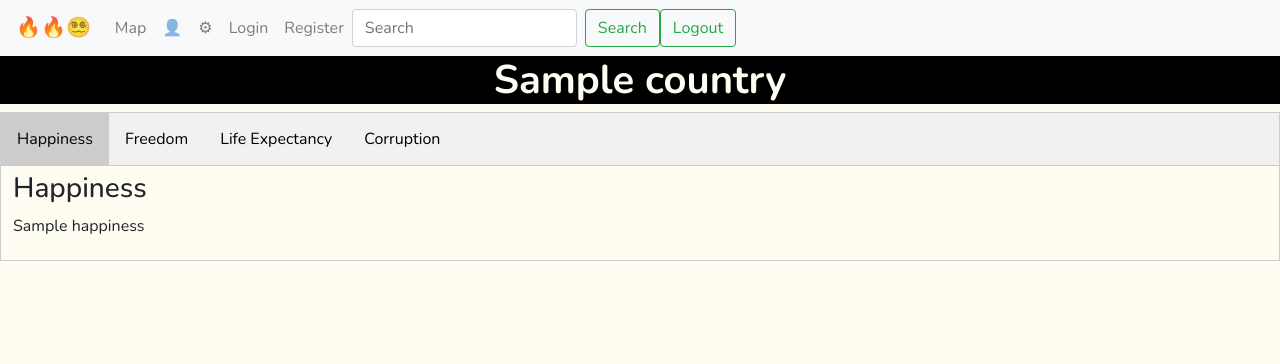
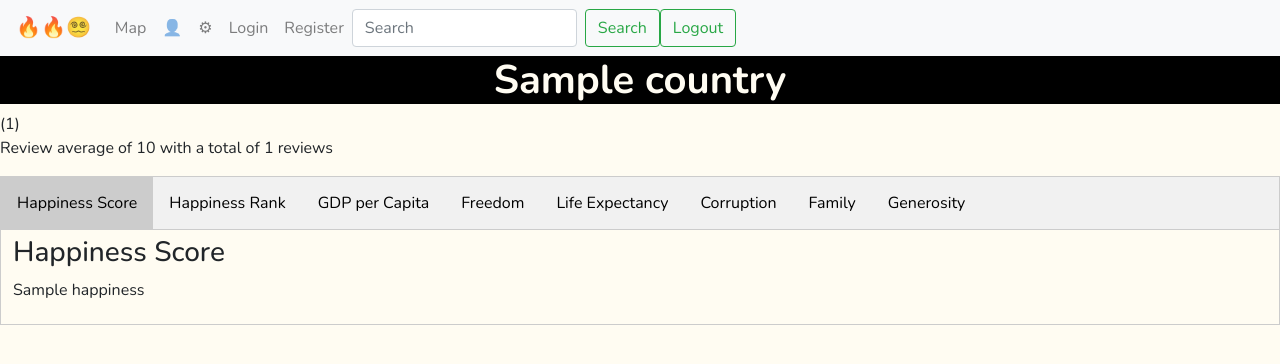
Before and after one commit to AndyShyklo/p04, a Flask app: template app/templates/country.html in a window 1280 px wide. Shown: the top 364 px of the page. Run offline with Flask 3, Linux system fonts and the light colour scheme; the template is opened without the code that fills it: most values are stand-ins (such as "Sample title", 1, 10 or a date in 2020); parts of the project's set-up code (start-up, migrations or seed data) failed here and were passed over.

Commit message:
made review and ranking system

```diff
--- a/app/__init__.py
+++ b/app/__init__.py
@@ -6,6 +6,7 @@
 from flask import Flask, render_template, request, redirect, session, url_for
 from mongo import *
 from users import *
+from rankings import *
 import os
 
 
@@ -58,10 +59,27 @@ def country(country):
     if (session.get("username") is None or session.get("password") is None):
         return redirect(url_for("login"))
     if country in get_countries():
-        return render_template('country.html', country = country, happiness = get_happiness_score_yearly(country), freedom = get_freedom_yearly(country), health = get_health_yearly(country), corruption = get_gov_trust_yearly(country))
+        if_rank = check_if_ranking(session.get("username"), country)
+        avg = calculate_rankings(country)
+        stars = round(avg)
+        num_reviews = num_rankings(country)
+        return render_template('country.html', country = country, if_rank = if_rank, avg = avg, stars = stars, num_reviews = num_reviews, happiness = get_happiness_score_yearly(country), rank = get_happiness_rank_yearly(country), gdp = get_gdp_per_capita_yearly(country), freedom = get_freedom_yearly(country), health = get_health_yearly(country), corruption = get_gov_trust_yearly(country), family = get_family_yearly(country), generosity = get_generosity_yearly(country))
     else:
         session["error"] = "Country does not have data"
         return redirect(url_for("map"))
+
+@app.route("/submit_rev", methods=["POST"])
+def submit_rev():
+    rating = request.form.get("rating")
+    country = request.form.get("country")
+    username = session.get("username")
+
+    print(f"rating: {rating}", flush=True)
+    print(f"country: {country}", flush=True)
+
+    make_ranking(username, country, rating)
+
+    return(redirect(url_for("country", country=country)))
 
 @app.route("/map")
 def map():
--- a/app/static/css/style.css
+++ b/app/static/css/style.css
@@ -122,3 +122,64 @@ body{
  border: 1px solid #ccc;
  border-top: none;
 }
+
+.checked {
+    color: orange;
+}
+
+.star-rating {
+    display: inline-flex;
+    flex-direction: row-reverse;
+    justify-content: flex-end;
+    position: relative;
+    margin-top: 10px;
+}
+
+.star-rating input[type="radio"] {
+    display: none;
+}
+
+.star-label {
+    font-size: 2rem;
+    color: #bbb;
+    cursor: pointer;
+    transition: color 0.2s ease;
+}
+
+.star-rating input[type="radio"]:checked ~ .star-label {
+    color: gold;
+}
+
+.star-label:hover,
+.star-label:hover ~ .star-label {
+    color: goldenrod;
+}
+
+.star-rating input[type="radio"]:focus-visible + .star-label {
+    outline-offset: 2px;
+    outline: 2px solid #4f46e5;
+}
+
+.rev {
+    background-color: #777;
+    color: white;
+    cursor: pointer;
+    padding: 18px;
+    width: 100%;
+    border: none;
+    text-align: left;
+    outline: none;
+    font-size: 15px;
+}
+
+.active, .rev:hover {
+    background-color: #555;
+}
+
+.content {
+    padding: 0 18px;
+    max-height: 0;
+    overflow: hidden;
+    transition: max-height 0.2s ease-out;
+    background-color: #f1f1f1;
+}
--- a/app/templates/country.html
+++ b/app/templates/country.html
@@ -19,16 +19,89 @@ p04
 
         <script src = "../static/js/main.js"></script>
 
+        <link rel="stylesheet" href="https://cdnjs.cloudflare.com/ajax/libs/font-awesome/4.7.0/css/font-awesome.min.css">
+
+        {% for i in range(stars) %}
+          <span class="fa fa-star checked"></span>
+        {% endfor %}
+        {% for i in range(5-stars) %}
+          <span class="fa fa-star"></span>
+        {% endfor %}
+        <span>({{num_reviews}})</span>
+        <p>Review average of {{avg}} with a total of {{num_reviews}} reviews</p>
+
+        {% if if_rank %}
+          <button class="rev">Leave review</button>
+          <div class="content">
+            <br>
+            <p>Select general rating of {{country}}: </p>
+            <form action="/submit_rev" method="POST" class="star-review-form">
+              <div class="star-rating">
+                <button type="submit" class="review">Leave a review</button>
+                <input type="radio" id="star1" name="rating" value="5" required />
+                <label class="star-label" for="star1">★</label>
+
+                <input type="radio" id="star2" name="rating" value="4" />
+                <label class="star-label" for="star2">★</label>
+
+                <input type="radio" id="star3" name="rating" value="3" />
+                <label class="star-label" for="star3">★</label>
+
+                <input type="radio" id="star4" name="rating" value="2" />
+                <label class="star-label" for="star4">★</label>
+
+                <input type="radio" id="star5" name="rating" value="1" />
+                <label class="star-label" for="star5">★</label>
+
+                <input type="hidden" name="country" value="{{ country }}">
+
+              </div>
+            </form>
+            <br>
+            <br>
+          </div>
+        {% endif %}
+
+        <script>
+        var coll = document.getElementsByClassName("rev");
+        var i;
+
+        for (i = 0; i < coll.length; i++) {
+          coll[i].addEventListener("click", function() {
+            this.classList.toggle("active");
+            var content = this.nextElementSibling;
+            if (content.style.maxHeight){
+              content.style.maxHeight = null;
+            } else {
+              content.style.maxHeight = content.scrollHeight + "px";
+            }
+          });
+        }
+        </script>
+
+        <div class="content">
+
+        </div>
+
         <div class="tab">
-          <button class="tablinks" onclick="openStat(event, 'Happiness')">Happiness</button>
+          <button class="tablinks" onclick="openStat(event, 'Happiness')">Happiness Score</button>
+          <button class="tablinks" onclick="openStat(event, 'Rank')">Happiness Rank</button>
+          <button class="tablinks" onclick="openStat(event, 'GDP')">GDP per Capita</button>
           <button class="tablinks" onclick="openStat(event, 'Freedom')">Freedom</button>
           <button class="tablinks" onclick="openStat(event, 'Health')">Life Expectancy</button>
           <button class="tablinks" onclick="openStat(event, 'Corruption')">Corruption</button>
+          <button class="tablinks" onclick="openStat(event, 'Family')">Family</button>
+          <button class="tablinks" onclick="openStat(event, 'Generosity')">Generosity</button>
         </div>
 
         <div id="Happiness" class="tabcontent">
-          <h3>Happiness</h3>
+          <h3>Happiness Score</h3>
           <p>{{happiness}}</p>
+        </div>
+
+        <div id="Rank" class="tabcontent">
+          <h3>Happiness Rank</h3>
+          <p>{{rank}}</p>
         </div>
 
         <div id="Freedom" class="tabcontent">
@@ -42,8 +115,23 @@ p04
         </div>
 
         <div id="Corruption" class="tabcontent">
-          <h3>Corruption</h3>
+          <h3>Government Trust (Corruption)</h3>
           <p>{{corruption}}</p>
+        </div>
+
+        <div id="GDP" class="tabcontent">
+          <h3>GDP per Capita</h3>
+          <p>{{gdp}}</p>
+        </div>
+
+        <div id="Family" class="tabcontent">
+          <h3>Family</h3>
+          <p>{{family}}</p>
+        </div>
+
+        <div id="Generosity" class="tabcontent">
+          <h3>Generosity</h3>
+          <p>{{generosity}}</p>
         </div>
 
         <script src="https://code.jquery.com/jquery-3.3.1.slim.min.js" integrity="sha384-q8i/X+965DzO0rT7abK41JStQIAqVgRVzpbzo5smXKp4YfRvH+8abtTE1Pi6jizo" crossorigin="anonymous"></script>
--- a/app/templates/login.html
+++ b/app/templates/login.html
@@ -28,6 +28,11 @@ p04
                     <br>
                     <button type="submit" style = "width: 100%" class="btn btn-primary">Login</button>
                 </form>
+                <br>
+                <form action="/register" method="GET" style="width: 20%; margin: 0 auto;">
+                    <p style="text-align: center;">or...</p>
+                    <button type="submit" style = "width: 100%" class="btn btn-primary">Register</button>
+                </form>
 	    <script src="https://code.jquery.com/jquery-3.3.1.slim.min.js" integrity="sha384-q8i/X+965DzO0rT7abK41JStQIAqVgRVzpbzo5smXKp4YfRvH+8abtTE1Pi6jizo" crossorigin="anonymous"></script>
 <script src="https://cdn.jsdelivr.net/npm/popper.js@1.14.7/dist/umd/popper.min.js" integrity="sha384-UO2eT0CpHqdSJQ6hJty5KVphtPhzWj9WO1clHTMGa3JDZwrnQq4sF86dIHNDz0W1" crossorigin="anonymous"></script>
 <script src="https://cdn.jsdelivr.net/npm/bootstrap@4.3.1/dist/js/bootstrap.min.js" integrity="sha384-JjSmVgyd0p3pXB1rRibZUAYoIIy6OrQ6VrjIEaFf/nJGzIxFDsf4x0xIM+B07jRM" crossorigin="anonymous"></script>
--- a/app/templates/register.html
+++ b/app/templates/register.html
@@ -28,6 +28,11 @@ p04
                     <br>
                     <button type="submit" style = "width: 100%" class="btn btn-primary">Register</button>
                 </form>
+                <br>
+            <form action="/login" method="GET" style="width: 20%; margin: 0 auto;">
+                    <p style="text-align: center;">or...</p>
+                    <button type="submit" style = "width: 100%" class="btn btn-primary">Login</button>
+                </form>
             <script src="https://code.jquery.com/jquery-3.3.1.slim.min.js" inte>
 <script src="https://cdn.jsdelivr.net/npm/popper.js@1.14.7/dist/umd/popper.min.js" integrity="sha384-UO2eT0CpHqdSJQ6hJty5KVphtPhzWj9WO1clHTMGa3JDZwrnQq4sF86dIHNDz0W1" crossorigin="anonymous"></script>
 <script src="https://cdn.jsdelivr.net/npm/bootstrap@4.3.1/dist/js/bootstrap.min.js" integrity="sha384-JjSmVgyd0p3pXB1rRibZUAYoIIy6OrQ6VrjIEaFf/nJGzIxFDsf4x0xIM+B07jRM" crossorigin="anonymous"></script>
```
Also changed, not shown: app/rankings.py (added, +78 -0 lines), devlog.txt (+7 -0 lines).
